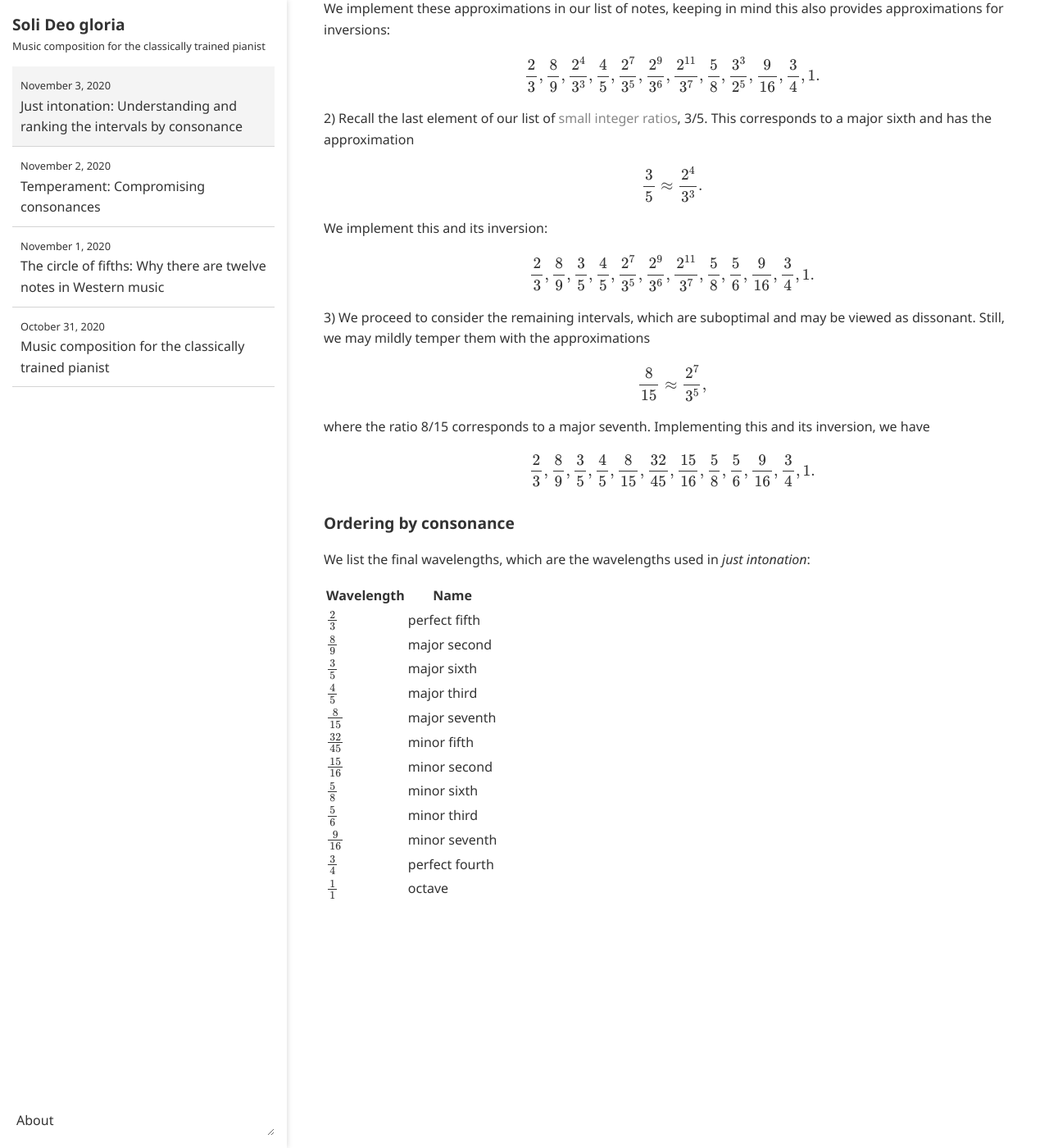
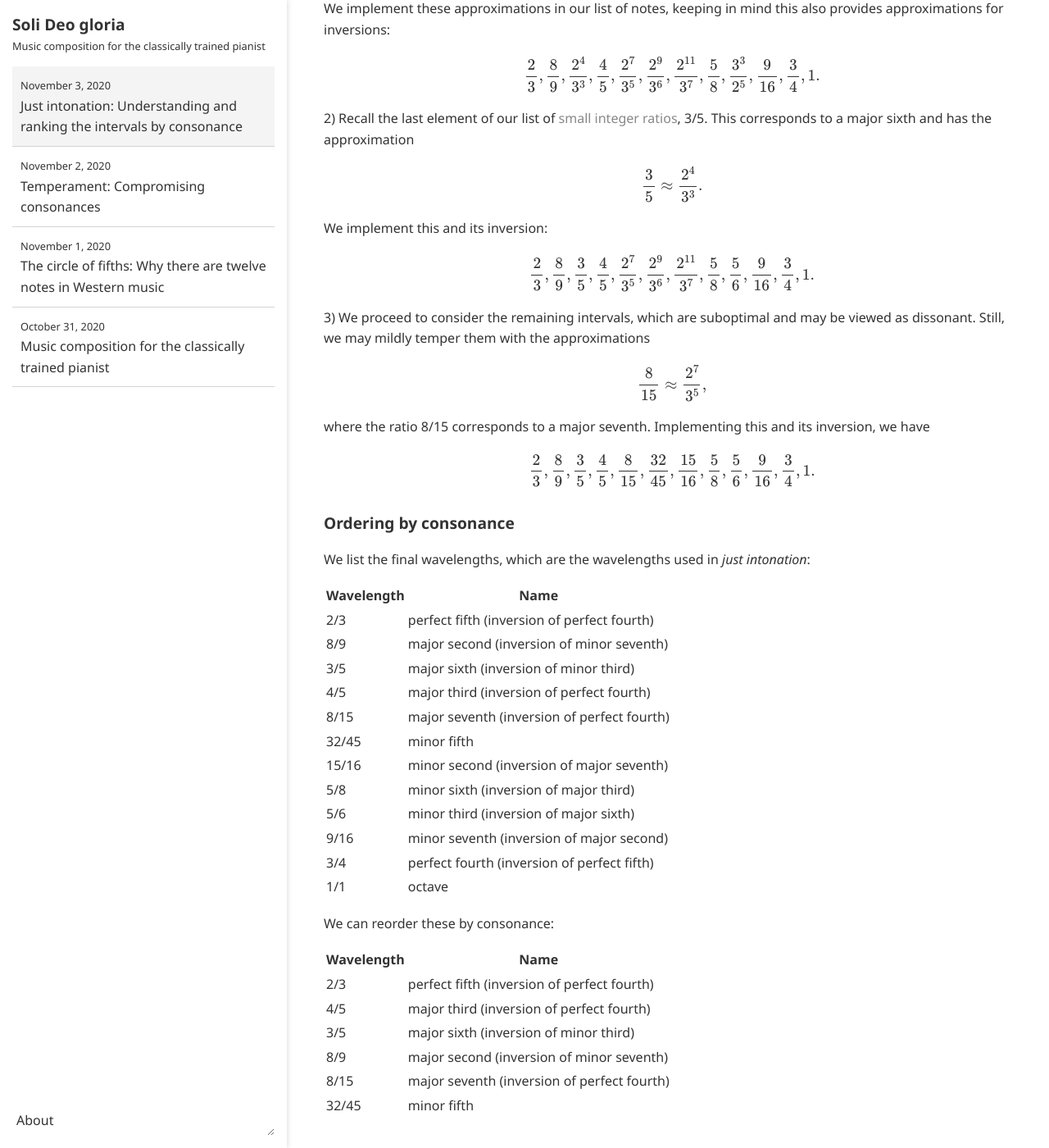
Before and after one commit to ansyblenetwork/sdg, a Jekyll site: the page built from _posts/2020-11-03-just-intonation-understanding-and-ranking-the.md, in a window 1280 px wide and 1400 px high, scrolled down 689 px. Shown: the whole window at 82% size. Built offline with Jekyll 4.4.1, drawn with Linux system fonts in a browser that asks for light colours; formulas are drawn with MathJax 3.

Commit message:
Update 2020-11-03-just-intonation-understanding-and-ranking-the.md

```diff
--- a/_posts/2020-11-03-just-intonation-understanding-and-ranking-the.md
+++ b/_posts/2020-11-03-just-intonation-understanding-and-ranking-the.md
@@ -44,15 +44,26 @@ We list the final wavelengths, which are the wavelengths used in _just intonatio
 
 | Wavelength | Name |
 | ------------- | ------------- |
-| $$\frac{2}{3}$$ | perfect fifth |
-| $$\frac{8}{9}$$ | major second |
-| $$\frac{3}{5}$$ | major sixth |
-| $$\frac{4}{5}$$ | major third |
-| $$\frac{8}{15}$$ | major seventh |
-| $$\frac{32}{45}$$ | minor fifth |
-| $$\frac{15}{16}$$ | minor second |
-| $$\frac{5}{8}$$ | minor sixth |
-| $$\frac{5}{6}$$ | minor third |
-| $$\frac{9}{16}$$ | minor seventh |
-| $$\frac{3}{4}$$ | perfect fourth |
-| $$\frac{1}{1}$$ | octave |
+| 2/3 | perfect fifth (inversion of perfect fourth) |
+| 8/9 | major second (inversion of minor seventh)  |
+| 3/5 | major sixth (inversion of minor third)  |
+| 4/5 | major third (inversion of perfect fourth)  |
+| 8/15 | major seventh (inversion of perfect fourth)  |
+| 32/45 | minor fifth |
+| 15/16 | minor second (inversion of major seventh) |
+| 5/8 | minor sixth (inversion of major third) |
+| 5/6 | minor third (inversion of major sixth) |
+| 9/16 | minor seventh (inversion of major second) |
+| 3/4 | perfect fourth (inversion of perfect fifth) |
+| 1/1 | octave |
+
+We can reorder these by consonance:
+
+| Wavelength | Name |
+| ------------- | ------------- |
+| 2/3 | perfect fifth (inversion of perfect fourth) |
+| 4/5 | major third (inversion of perfect fourth)  |
+| 3/5 | major sixth (inversion of minor third)  |
+| 8/9 | major second (inversion of minor seventh)  |
+| 8/15 | major seventh (inversion of perfect fourth)  |
+| 32/45 | minor fifth |
```
